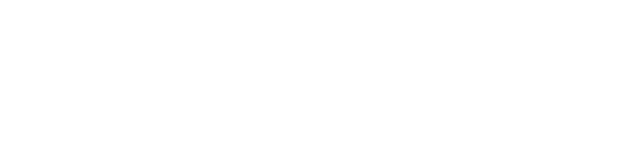
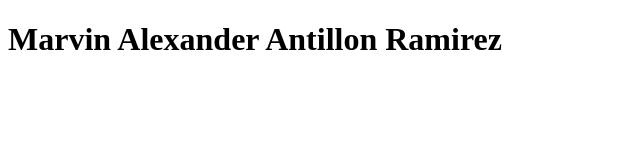
Before and after one commit to marvin097/Seminario-Git-Github, a plain HTML site: page index.html in a window 1280 px wide. Shown: the whole page, without its empty margins (0-640 px from the left). Drawn offline with Linux system fonts and the light colour scheme.

Commit message:
Agregue mi nombre completo al proyecto

```diff
--- a/index.html
+++ b/index.html
@@ -7,6 +7,6 @@
     <title>Document</title>
 </head>
 <body>
-
+    <h1>Marvin Alexander Antillon Ramirez</h1>
 </body>
 </html>
```
